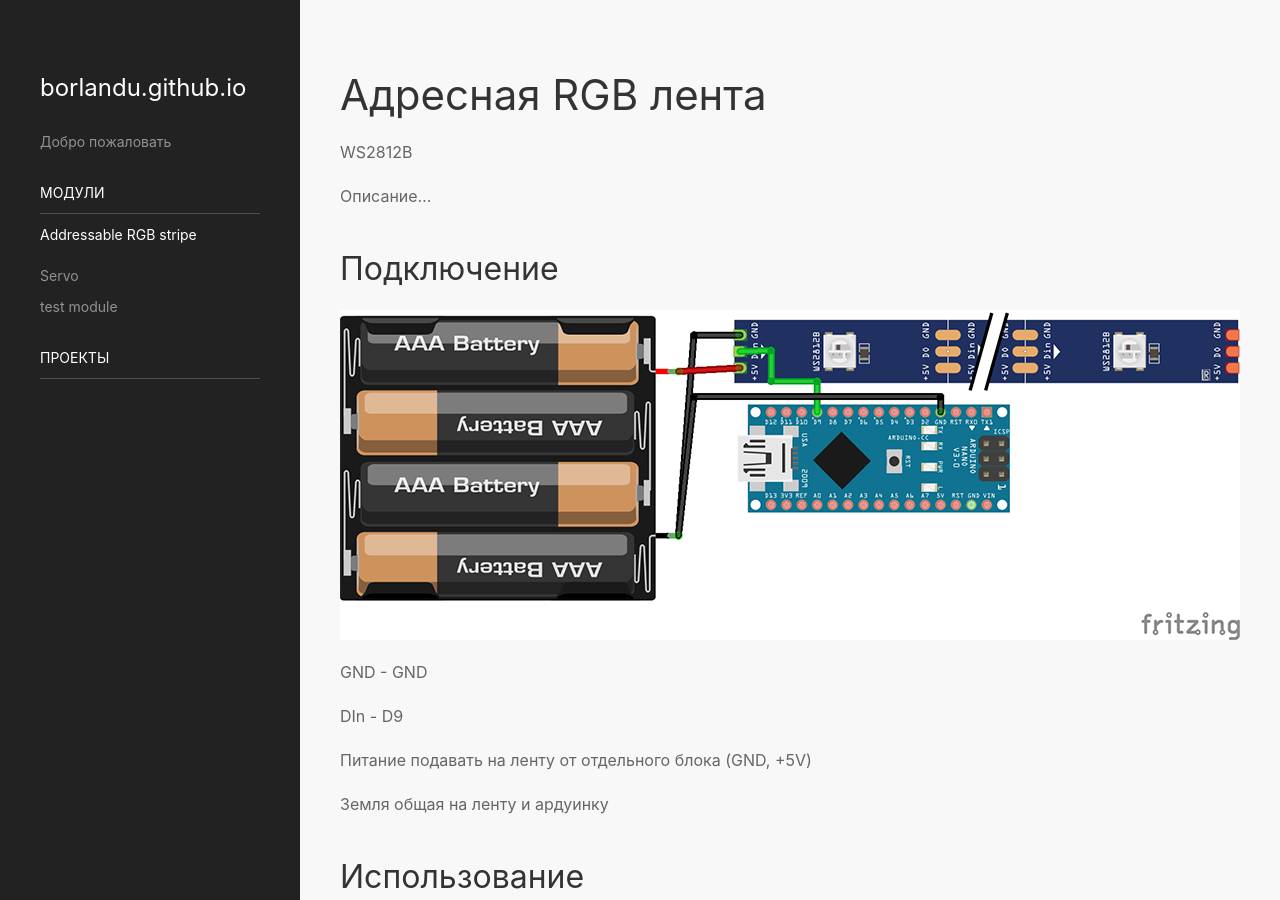
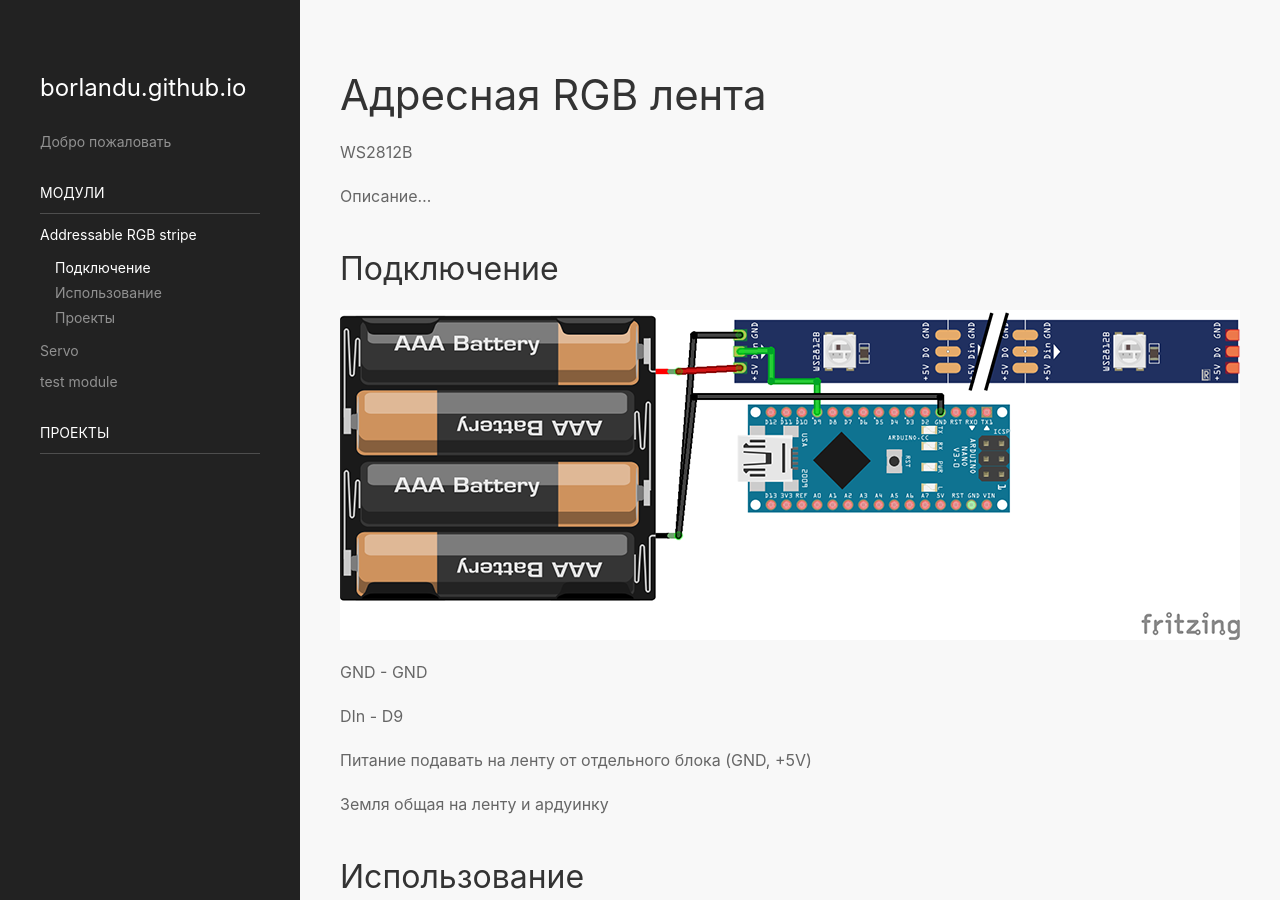
Before and after one commit to borlandu/borlandu.github.io, a Jekyll site: the page built from _codelab/arduino/modules/addressable-rgb-stripe.md, in a window 1280 px wide and 900 px high. Built offline with Jekyll 4.4.1, drawn with Linux system fonts in a browser that asks for light colours; nearby versions of some CDN libraries.

Commit message:
Update from Forestry.io Sergey updated _codelab/arduino/modules/addressable-rgb-stripe.md

```diff
--- a/_codelab/arduino/modules/addressable-rgb-stripe.md
+++ b/_codelab/arduino/modules/addressable-rgb-stripe.md
@@ -5,7 +5,16 @@ categories:
 title: Addressable RGB stripe
 layout: default
 nav:
-  level_1: []
+  level_1:
+  - title: Подключение
+    url: "#podklyuchenie"
+    level_2: []
+  - title: Использование
+    url: "#ispolzovanie"
+    level_2: []
+  - title: Проекты
+    url: "#proekty"
+    level_2: []
 
 ---
 # Адресная RGB лента
```
